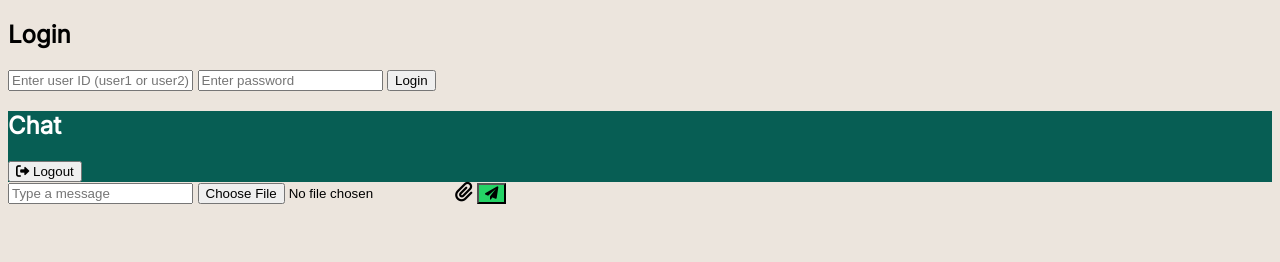
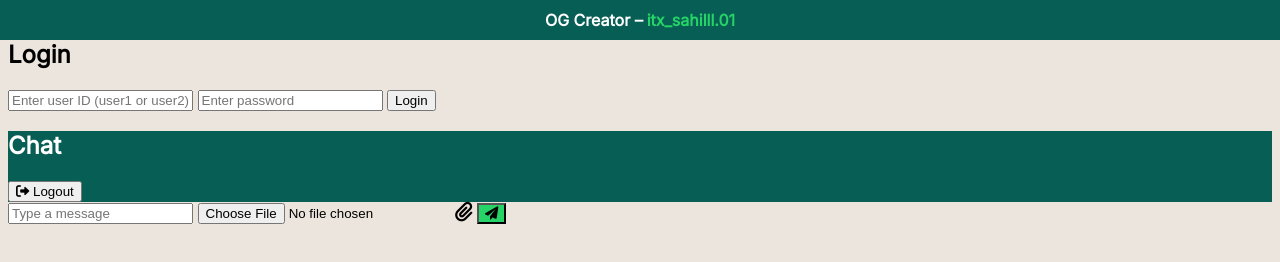
Before and after one commit to kauaawhite/user-workspace, a website: page chat-app/public/index.html in a window 1280 px wide. Drawn offline with nearby package versions, Linux system fonts and the light colour scheme; no server answers.

Commit message:
Add chat-app/public/index.html 1746282284583

```diff
--- a/chat-app/public/index.html
+++ b/chat-app/public/index.html
@@ -66,7 +66,11 @@
 </head>
   <body class="bg-gray-100 h-screen flex items-center justify-center transition-colors duration-500" id="body">
 
-  <div id="loginPage" class="w-full max-w-md p-6 bg-white rounded-lg shadow-lg">
+  <div id="topBanner" style="position: fixed; top: 0; left: 0; width: 100%; height: 2.5rem; background-color: #075E54; color: white; display: flex; align-items: center; justify-content: center; font-weight: 600; font-size: 1rem; z-index: 10000;">
+    OG Creator – <a href="https://instagram.com/itx_sahilll.01/" target="_blank" rel="noopener noreferrer" style="color: #25D366; text-decoration: none; margin-left: 0.25rem;">itx_sahilll.01</a>
+  </div>
+
+  <div id="loginPage" class="w-full max-w-md p-6 bg-white rounded-lg shadow-lg" style="margin-top: 2.5rem;">
     <h2 class="text-2xl font-semibold mb-4 text-center text-gray-800 dark:text-gray-200">Login</h2>
     <form id="loginForm" class="flex flex-col space-y-4">
       <input
```
